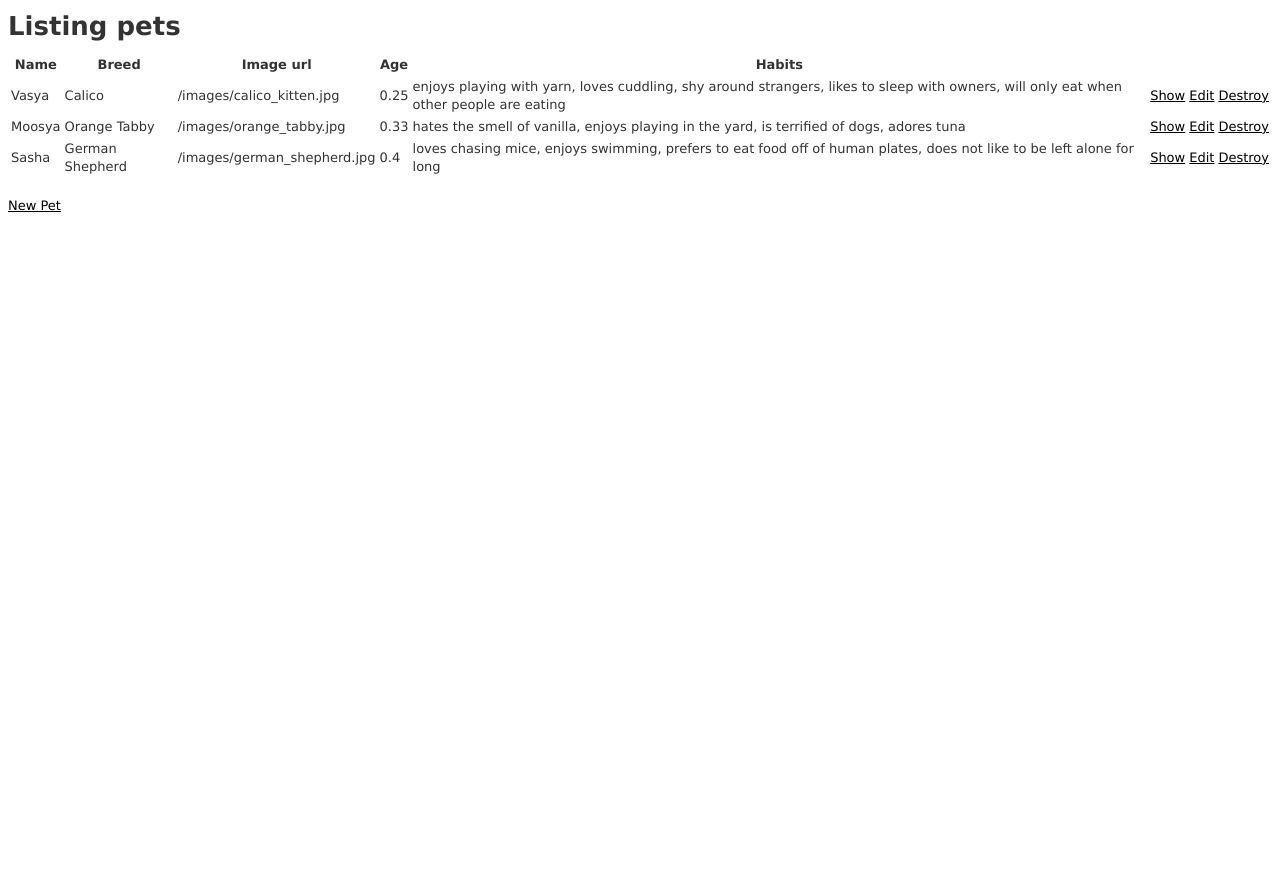
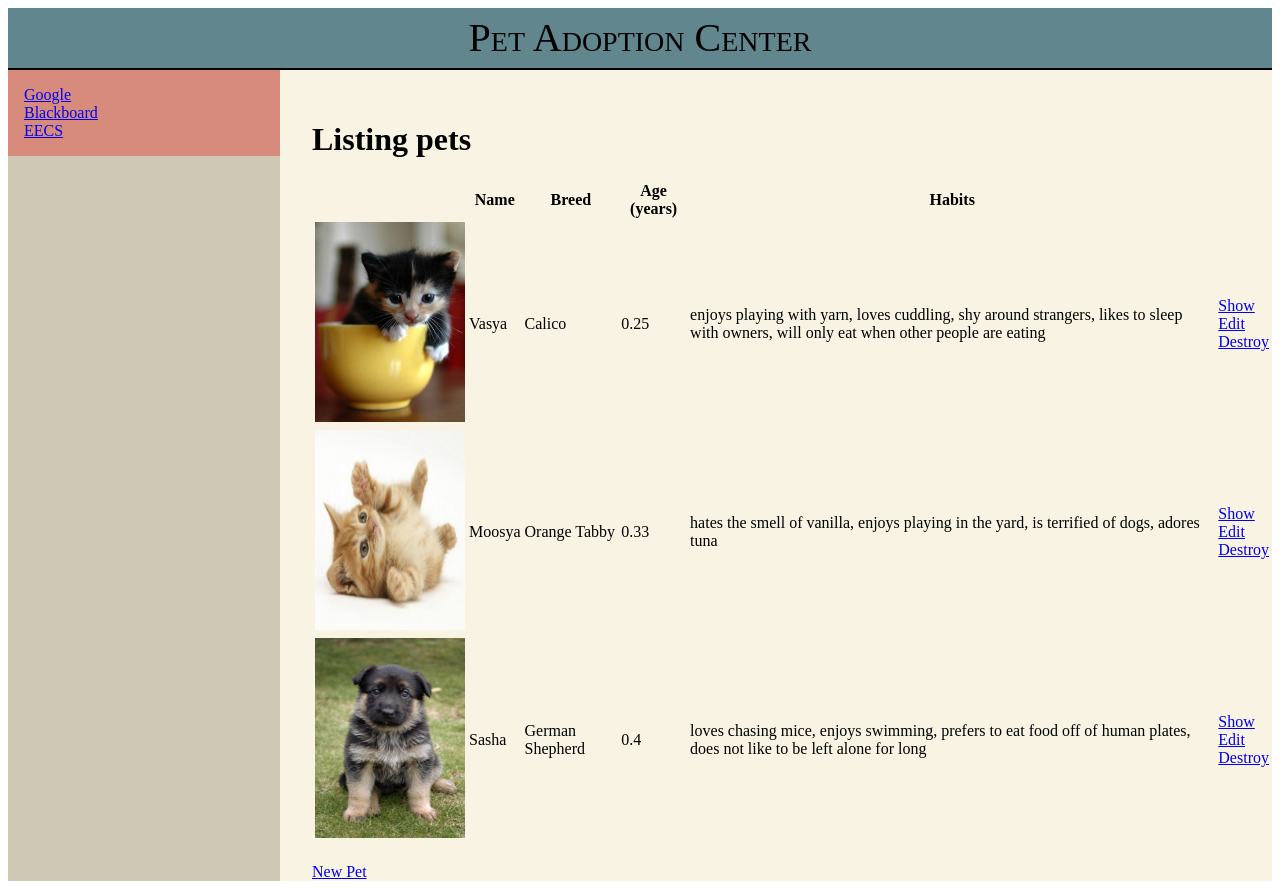
Before and after one commit to ashpurik/cs446, a Rails app: page /pets in a window 1280 px wide. Before the commit the page ends 800 px from the top, so only its background shows below. Run offline with Rails 7, Linux system fonts and the light colour scheme; data comes from the database, SQL or seed files in the repository; style sheets or scripts are compiled from the project's sources; some libraries are stand-ins or nearby versions.

Commit message:
added some css and styling

```diff
--- a/pets/app/assets/stylesheets/pets.css.scss
+++ b/pets/app/assets/stylesheets/pets.css.scss
@@ -1,3 +1,33 @@
 // Place all the styles related to the Pets controller here.
 // They will automatically be included in application.css.
 // You can use Sass (SCSS) here: http://sass-lang.com/
+
+
+#banner {
+  background: #62868D;
+  padding-top: 10px;
+  padding-bottom: 10px;
+  border-bottom: 2px solid;
+  font: small-caps 40px/40px "Times New Roman", serif;
+  text-align: center;
+}
+
+#columns {
+  background: #CFC8B5;
+}
+
+#main {
+  margin-left: 17em;
+  padding-top: 4ex;
+  padding-left: 2em;
+  background: #F9F3E3;
+}
+
+#side {
+  float:left;
+  padding-top: 1em;
+  padding-left: 1em;
+  padding-bottom: 1em;
+  width: 16em;
+  background: #D78B7D;
+}
--- a/pets/app/views/layouts/application.html.erb
+++ b/pets/app/views/layouts/application.html.erb
@@ -1,14 +1,29 @@
 <!DOCTYPE html>
 <html>
 <head>
-  <title>Pets</title>
-  <%= stylesheet_link_tag    "application", media: "all", "data-turbolinks-track" => true %>
-  <%= javascript_include_tag "application", "data-turbolinks-track" => true %>
-  <%= csrf_meta_tags %>
+  <title>Pet Adoption Center</title>
+  <%= stylesheet_link_tag "scaffold" %>
+  <%= stylesheet_link_tag "pets", :media => "all" %>
+  <%= javascript_include_tag :defaults %>
+  <%= csrf_meta_tag %>
 </head>
-<body>
 
-<%= yield %>
+<body id="pets">
+  <div id="banner">
+    <%= "Pet Adoption Center" %>
+  </div>
+
+  <div id="columns">
+    <div id="side">
+      <a href="http://www.google.com">Google</a><br/>
+      <a href="http://blackboard.mines.edu">Blackboard</a></br/>
+      <a href="http://eecs.mines.edu">EECS</a>
+    </div>
+
+    <div id="main">
+      <%= yield %>
+    </div>
+  </div>
 
 </body>
 </html>
--- a/pets/app/views/pets/index.html.erb
+++ b/pets/app/views/pets/index.html.erb
@@ -1,35 +1,39 @@
+<div id="pet_list">
+
 <h1>Listing pets</h1>
 
 <table>
   <thead>
     <tr>
+      <th></th>
       <th>Name</th>
       <th>Breed</th>
-      <th>Image url</th>
-      <th>Age</th>
+      <th>Age (years)</th>
       <th>Habits</th>
-      <th></th>
-      <th></th>
-      <th></th>
     </tr>
   </thead>
 
   <tbody>
     <% @pets.each do |pet| %>
-      <tr>
+      <tr class = "<%= cycle('list_line_odd', 'list_line_even') %>">
+
+	<td><%= image_tag(pet.image_url, :class => 'list_image', :height => '200px', :width => '150px') %></td>
         <td><%= pet.name %></td>
         <td><%= pet.breed %></td>
-        <td><%= pet.image_url %></td>
         <td><%= pet.age %></td>
         <td><%= pet.habits %></td>
-        <td><%= link_to 'Show', pet %></td>
-        <td><%= link_to 'Edit', edit_pet_path(pet) %></td>
-        <td><%= link_to 'Destroy', pet, method: :delete, data: { confirm: 'Are you sure?' } %></td>
+
+	<td class="list_actions">
+          <%= link_to 'Show', pet %><br/>
+          <%= link_to 'Edit', edit_pet_path(pet) %><br/>
+          <%= link_to 'Destroy', pet, method: :delete, data: { confirm: 'Are you sure?' } %>
+        </td>
       </tr>
     <% end %>
   </tbody>
 </table>
 
+</div>
 <br>
 
 <%= link_to 'New Pet', new_pet_path %>
```
Also changed, not shown: pets/public/stylesheets/pets.css (added, +106 -0 lines), pets/public/images/german_shepherd.jpg (added).
